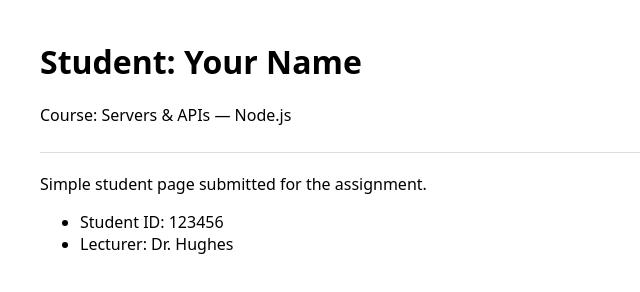
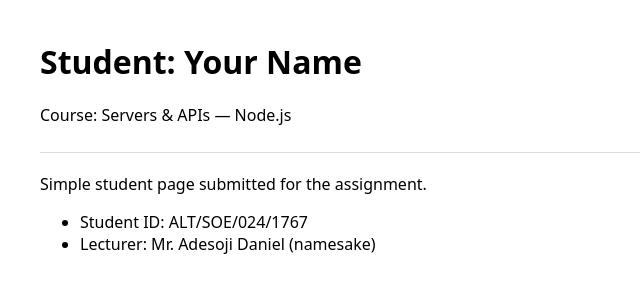
Before and after one commit to Adebisidaniel01/Servers-and-APIs, a website: page SERVERS AND APIs/public/index.html in a window 1280 px wide. Shown: the whole page, without its empty margins (0-640 px from the left). Drawn offline with Linux system fonts and the light colour scheme.

Commit message:
Update index.html

```diff
--- a/SERVERS AND APIs/public/index.html
+++ b/SERVERS AND APIs/public/index.html
@@ -15,9 +15,10 @@ header{border-bottom:1px solid #ddd;padding-bottom:10px;margin-bottom:20px}
 <main>
 <p>Simple student page submitted for the assignment.</p>
 <ul>
-<li>Student ID: 123456</li>
-<li>Lecturer: Dr. Hughes</li>
+<li>Student ID: ALT/SOE/024/1767</li>
+<li>Lecturer: Mr. Adesoji Daniel (namesake)</li>
 </ul>
 </main>
 </body>
+
 </html>
```
